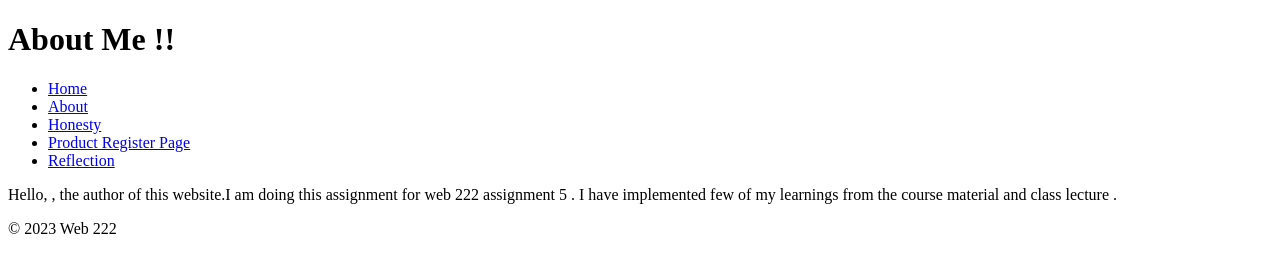
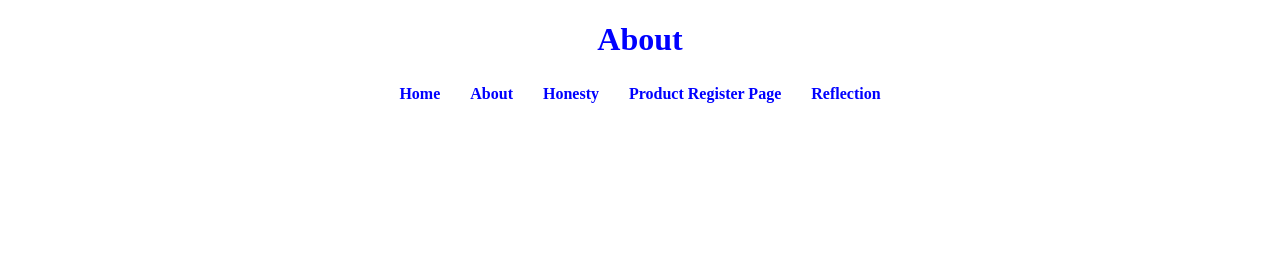
Before and after one commit to Hassan00011/A5, a plain HTML site: page about.html in a window 1280 px wide. Drawn offline with Linux system fonts and the light colour scheme.

Commit message:
Update about.html

```diff
--- a/about.html
+++ b/about.html
@@ -1,15 +1,39 @@
 <!-- Create your About page here. Make sure you include citations -->
 <!DOCTYPE html>
-<html lang="en">
+<html>
   <head>
-    <meta charset="UTF-8" />
-    <meta name="viewport" content="width=device-width, initial-scale=1.0" />
     <title>About Me</title>
-    <link rel="stylesheet" href="styles.css" />
+    <script src="js/about.js"></script>
+    <link rel="stylesheet" href="css/about.css" type="text/css" />
   </head>
   <body>
+    <style>
+
+      a{  text-decoration: none;
+  color: blue;
+  font-weight: bold;}
+  ul {
+  list-style: none;
+  padding: 0;
+  display: flex;
+  justify-content: center;
+}
+
+li {
+  margin: 5px 15px;
+}
+nav {
+  margin-top: 20px;
+}
+h1 {
+  text-align: center;
+  color:blue;
+}
+
+
+    </style>
     <header>
-      <h1>About Me !!</h1>
+      <h1>About</h1>
       <nav>
           <ul>
               <li><a href="index.html">Home</a></li>
@@ -20,17 +44,7 @@
           </ul>
       </nav>
   </header>
-
-    <main>
-      <p>
-        Hello, , the author of this website.I am doing this assignment for web 222
-        assignment 5 . I have implemented few of my learnings from the course material and class
-        lecture .
-      </p>
-    </main>
-
-    <footer>
-      <p>&copy; 2023 Web 222</p>
-    </footer>
+    <div id="about_title"></div>
+    <div id="about_statement"></div>
   </body>
 </html>
```
Lines whose indentation alone changed are shown as unchanged.
